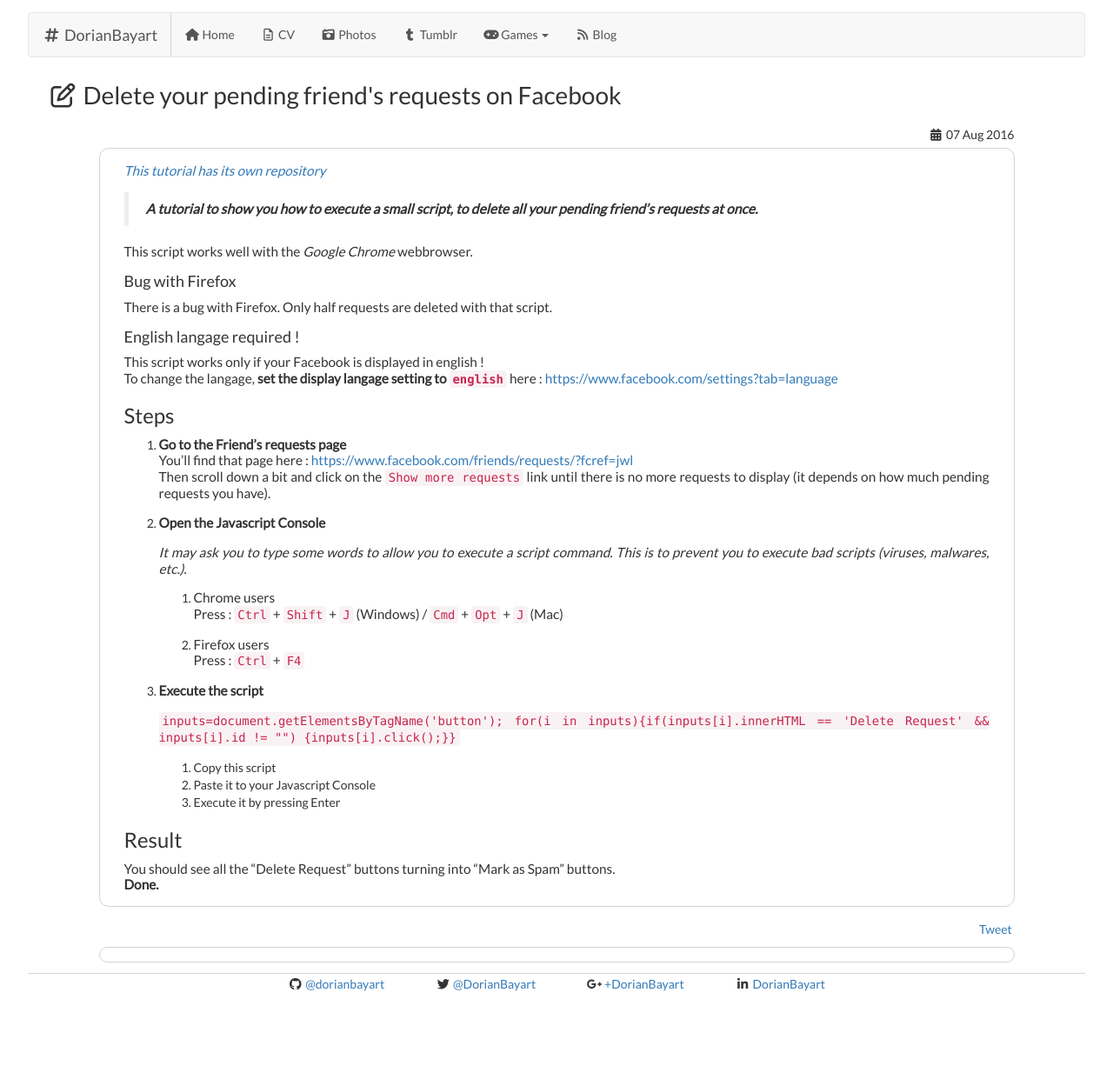
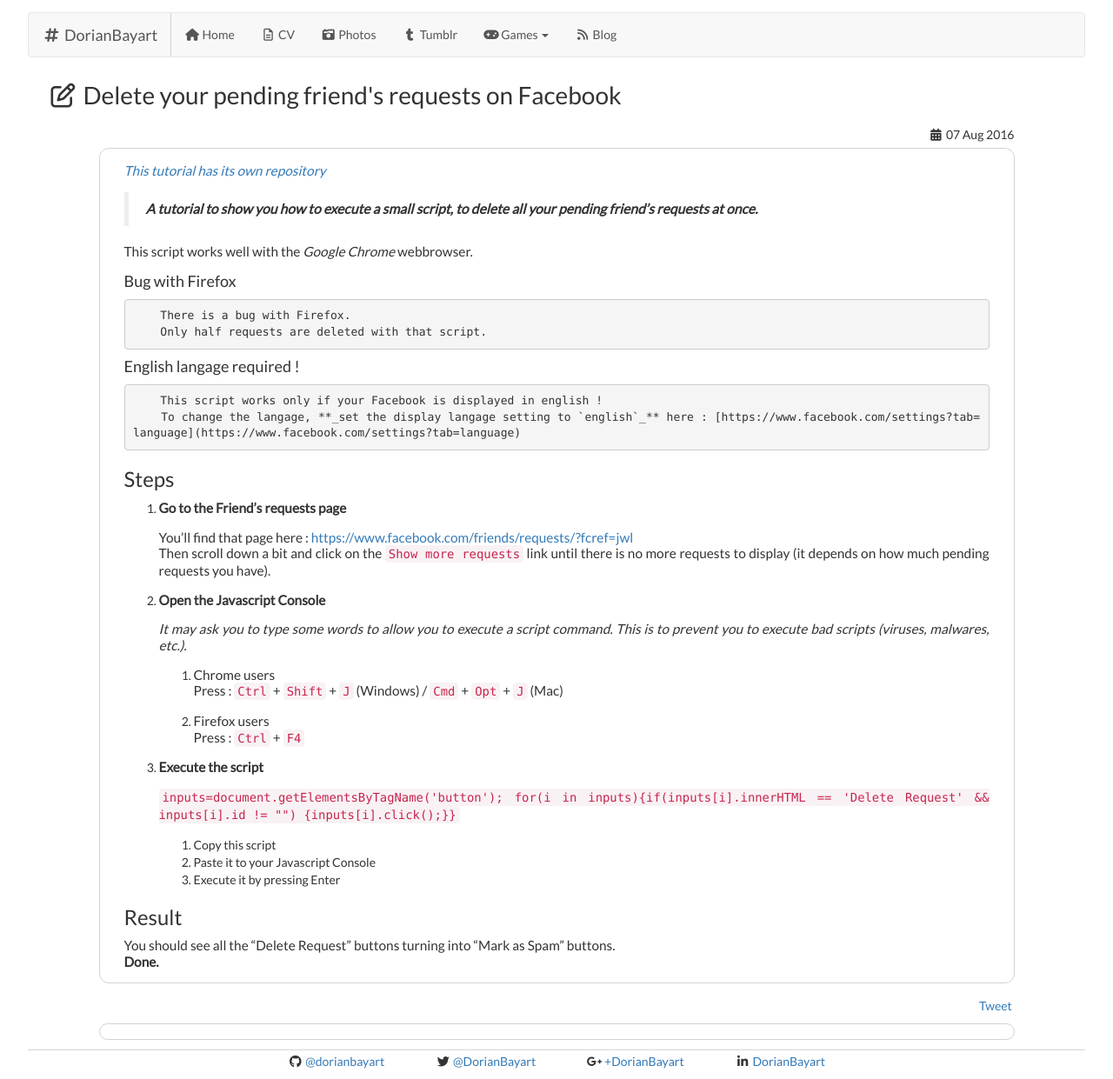
Before and after one commit to dorianbayart/dorianbayart.github.io, a Jekyll site: the page built from _posts/2016-08-07-delete-pending-requests-on-facebook.md, in a window 1280 px wide. Shown: the whole page at 87% size. Built offline with Jekyll 4.4.1, drawn with Linux system fonts in a browser that asks for light colours; nearby versions of some CDN libraries; comment, search, counter and statistics services are not loaded; before the commit the page ends 1152 px from its top, so only the background shows below that.

Commit message:
Update 2016-08-07-delete-pending-requests-on-facebook.md

```diff
--- a/_posts/2016-08-07-delete-pending-requests-on-facebook.md
+++ b/_posts/2016-08-07-delete-pending-requests-on-facebook.md
@@ -14,18 +14,20 @@
 
 
 #### Bug with Firefox
-   There is a bug with Firefox.
-   Only half requests are deleted with that script.
+        There is a bug with Firefox.
+        Only half requests are deleted with that script.
 
 
 #### English langage required !
-   This script works only if your Facebook is displayed in english !
-   To change the langage, **set the display langage setting to `english`** here : [https://www.facebook.com/settings?tab=language](https://www.facebook.com/settings?tab=language)
+        This script works only if your Facebook is displayed in english !
+        To change the langage, **_set the display langage setting to `english`_** here : [https://www.facebook.com/settings?tab=language](https://www.facebook.com/settings?tab=language)
 
 
 ### Steps
 
+
 1. **Go to the Friend's requests page**
+
    You'll find that page here : [https://www.facebook.com/friends/requests/?fcref=jwl](https://www.facebook.com/friends/requests/?fcref=jwl)
    Then scroll down a bit and click on the `Show more requests` link until there is no more requests to display (it depends on how much pending requests you have).
 
```
